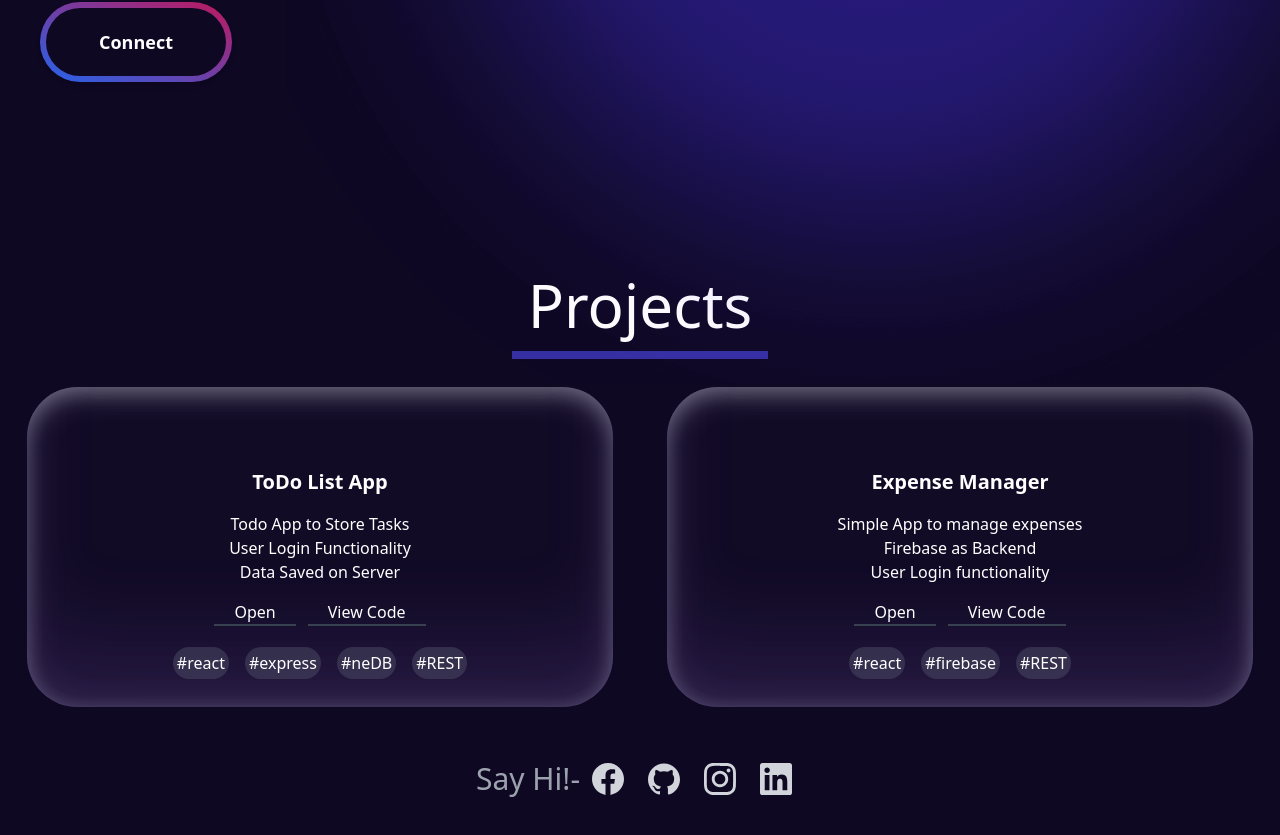
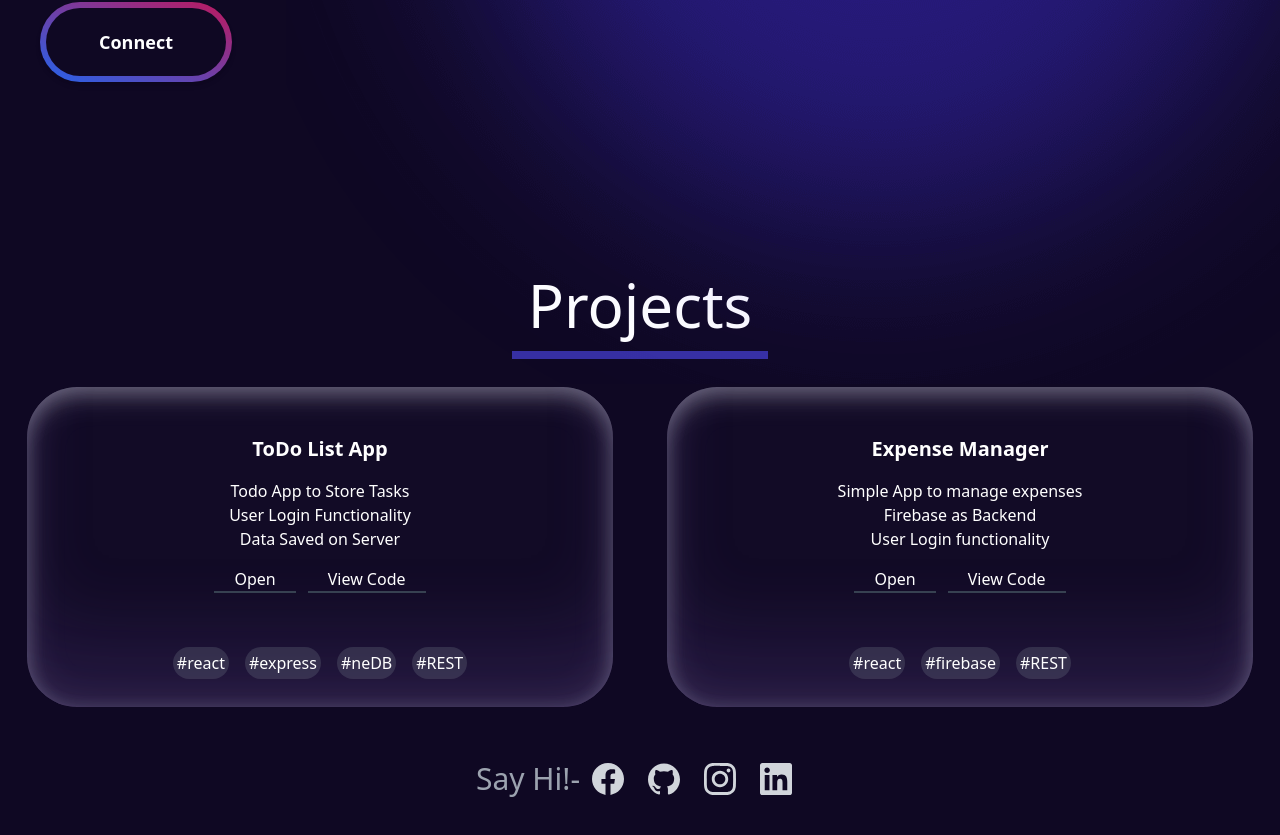
Before and after one commit to Puneet56/puneetdhiman, a React (Create React App) app: page / in a window 1280 px wide. Shown: the part 541-1376 px from the top of the page. Built offline with nearby package versions, Linux system fonts and the light colour scheme.

Commit message:
fixed styling

```diff
--- a/src/components/ProjectItem.js
+++ b/src/components/ProjectItem.js
@@ -1,7 +1,7 @@
 const ProjectItem = (props) => {
 	return (
-		<div className='relative card-crystal text-white min-h-50 flex flex-col items-center justify-center m-4 mx-auto transform hover:scale-105 transition-all w-11/12'>
-			<p className='text-xl font-bold p-4 pt-0 mx-auto  hover:text-indigo-800 cursor-pointer'>
+		<div className='relative card-crystal text-white min-h-50 flex flex-col items-center justify-start m-4 mx-auto transform hover:scale-105 transition-all w-11/12'>
+			<p className='text-xl font-bold p-4 pt-0 mx-auto mt-4 hover:text-indigo-800 cursor-pointer'>
 				<a href={props.data.link} target='_blank' rel='noreferrer'>
 					{props.data.name}
 				</a>
--- a/src/components/SlideShow.js
+++ b/src/components/SlideShow.js
@@ -26,13 +26,15 @@ const SlideShow = () => {
 	}, []);
 
 	return (
-		<div className='flex w-80 h-80 md:w-full md:h-100 flex-row items-center justify-center fade-in opacity-100 m-4'>
-			<img
-				src={image.name}
-				alt='logo'
-				className={`${image.animation} p-8 w-100 h-100 md:h-96 md:w-96 transition-all `}
-			></img>
-		</div>
+		<>
+			<div className='flex pointer-events-none relative w-80 h-80 md:w-full md:h-100 flex-row items-center justify-center fade-in opacity-100 m-4'>
+				<img
+					src={image.name}
+					alt='logo'
+					className={`${image.animation} p-8 w-100 h-100 pointer-events-none md:h-96 md:w-96 transition-all `}
+				></img>
+			</div>
+		</>
 	);
 };
 
```
